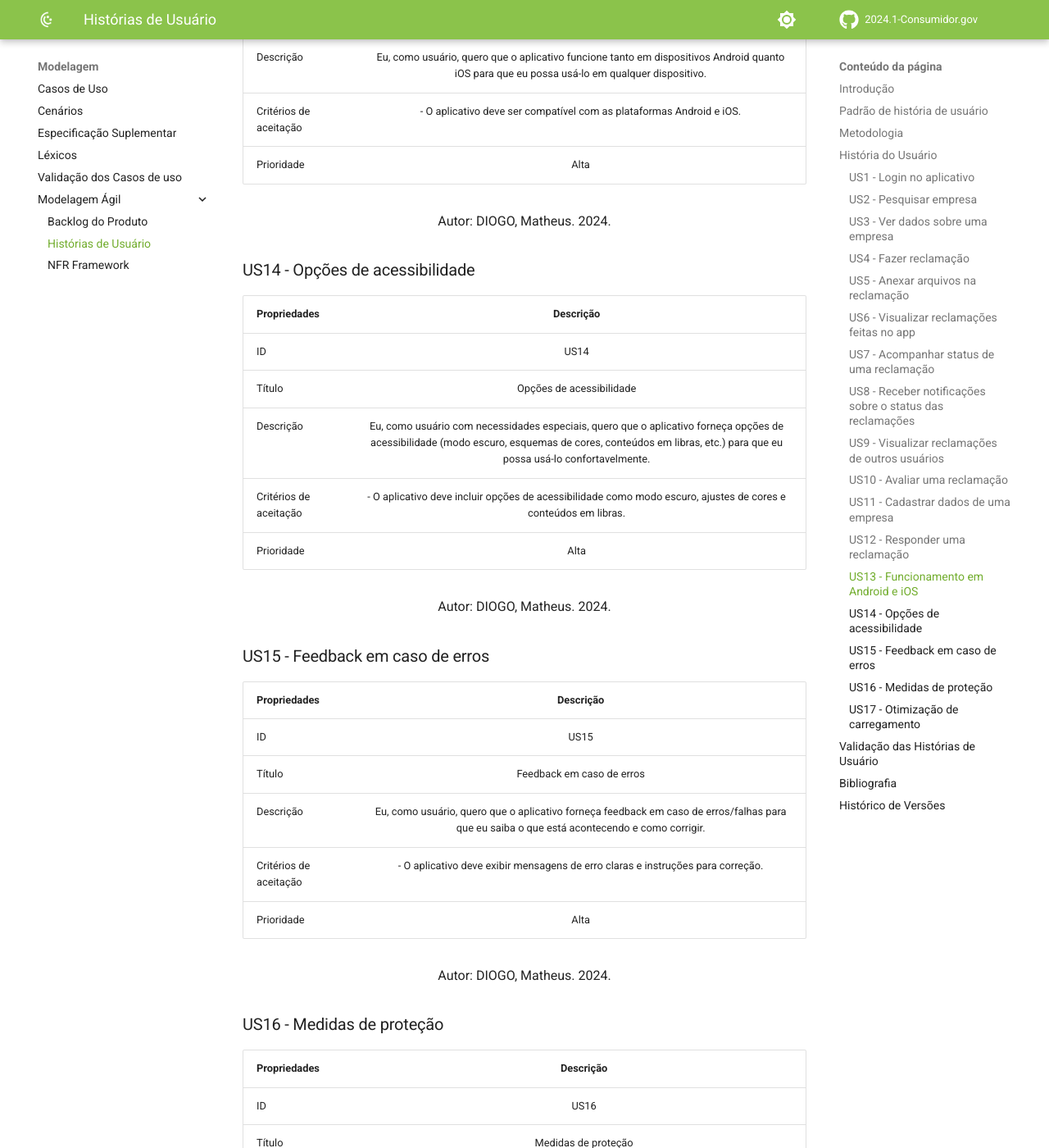
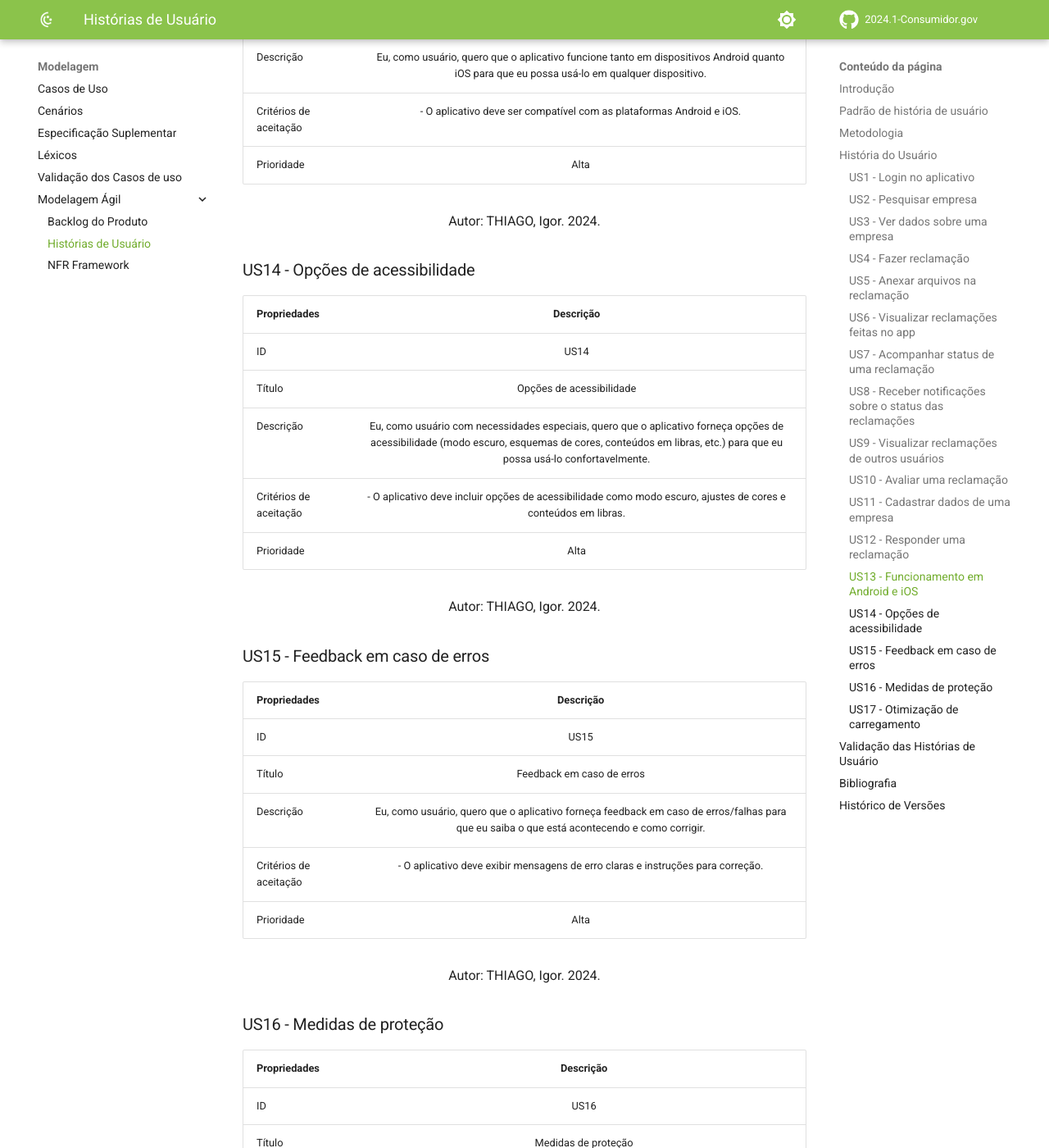
Before and after one commit to Requisitos-de-Software/2024.1-Grupo08, an MkDocs documentation site: the page built from docs/Modelagem/Modelagem Ágil/Historias.md, in a window 1280 px wide and 1400 px high, scrolled down 7259 px. Shown: the whole window at 82% size. Built offline with MkDocs 1.6.1 and Material for MkDocs 9.7.7, drawn with Linux system fonts in a browser that asks for light colours; comment, search, counter and statistics services are not loaded; some of the changed text lies outside the part shown.

Commit message:
correções vacilos

```diff
--- a/docs/Modelagem/Modelagem Ágil/Historias.md
+++ b/docs/Modelagem/Modelagem Ágil/Historias.md
@@ -201,7 +201,7 @@ A seguir estão as tabelas que descrevem as histórias de usuário elicitadas pe
 | Critérios de aceitação | - O aplicativo deve ser compatível com as plataformas Android e iOS. |
 | Prioridade | Alta |
 <div style="text-align: center">
-<p> Autor: DIOGO, Matheus. 2024.</p>
+<p> Autor: THIAGO, Igor. 2024.</p>
 </div>
 
 ### US14 - Opções de acessibilidade
@@ -214,7 +214,7 @@ A seguir estão as tabelas que descrevem as histórias de usuário elicitadas pe
 | Critérios de aceitação | - O aplicativo deve incluir opções de acessibilidade como modo escuro, ajustes de cores e conteúdos em libras. |
 | Prioridade | Alta |
 <div style="text-align: center">
-<p> Autor: DIOGO, Matheus. 2024.</p>
+<p> Autor: THIAGO, Igor. 2024.</p>
 </div>
 
 ### US15 - Feedback em caso de erros
@@ -227,7 +227,7 @@ A seguir estão as tabelas que descrevem as histórias de usuário elicitadas pe
 | Critérios de aceitação | - O aplicativo deve exibir mensagens de erro claras e instruções para correção. |
 | Prioridade | Alta |
 <div style="text-align: center">
-<p> Autor: DIOGO, Matheus. 2024.</p>
+<p> Autor: THIAGO, Igor. 2024.</p>
 </div>
 
 ### US16 - Medidas de proteção
@@ -240,7 +240,7 @@ A seguir estão as tabelas que descrevem as histórias de usuário elicitadas pe
 | Critérios de aceitação | - O aplicativo deve implementar medidas de segurança como criptografia de dados e autenticação de usuário. |
 | Prioridade | Alta |
 <div style="text-align: center">
-<p> Autor: DIOGO, Matheus. 2024.</p>
+<p> Autor: THIAGO, Igor. 2024.</p>
 </div>
 
 ### US17 - Otimização de carregamento
@@ -253,7 +253,7 @@ A seguir estão as tabelas que descrevem as histórias de usuário elicitadas pe
 | Critérios de aceitação | - O aplicativo deve carregar páginas e recursos de forma rápida e eficiente. |
 | Prioridade | Média |
 <div style="text-align: center">
-<p> Autor: DIOGO, Matheus. 2024.</p>
+<p> Autor: THIAGO, Igor. 2024.</p>
 </div>
 
 ## Validação das Histórias de Usuário
@@ -281,7 +281,7 @@ No vídeo 1 encontra-se a gravação da entrevista.
 ## Histórico de Versões
 | Data | Versão | Descrição | Autor(es) | Data de revisão | Revisor(es) |
 | :--:       | :----: | :-------: | :---: | :-------------: | :-----: |
-| 27/05/2024 | `1.3`  | Correções das histórias de usuário vindas da entrevista de validação | [Rodrigo Gontijo](https://github.com/rodrigogontijoo) | 27/05/2024 | [Guilherme Meister](https://github.com/gmeister18) e [Matheus Ferreira](https://github.com/matferreira1) |
-| 27/05/2024 | `1.2`  | Correções de formatação | [Rodrigo Gontijo](https://github.com/rodrigogontijoo) | 27/05/2024 | [Guilherme Meister](https://github.com/gmeister18) e [Matheus Ferreira](https://github.com/matferreira1) |
-| 27/05/2024 | `1.1`  | Adicionando Validação das histórias de Usuário | [Rodrigo Gontijo](https://github.com/rodrigogontijoo) | 27/05/2024 | [Guilherme Meister](https://github.com/gmeister18) e [Matheus Ferreira](https://github.com/matferreira1) |
-| 18/05/2024 | `1.0`  | Criação do artefato | [Guilherme Meister](https://github.com/gmeister18) e [Matheus Ferreira](https://github.com/matferreira1) | 26/05/2024 | [Henrique Galdino](https://github.com/hgaldino05) e [Rodrigo Gontijo](https://github.com/rodrigogontijoo) |
+| 27/05/2024 | `1.3`  | Correções das histórias de usuário vindas da entrevista de validação | [Rodrigo Gontijo](https://github.com/rodrigogontijoo) | 27/05/2024 | [Henrique Galdino](https://github.com/hgaldino05) |
+| 27/05/2024 | `1.2`  | Correções de formatação | [Rodrigo Gontijo](https://github.com/rodrigogontijoo) | 27/05/2024 | [Henrique Galdino](https://github.com/hgaldino05) |
+| 27/05/2024 | `1.1`  | Adicionando Validação das histórias de Usuário | [Rodrigo Gontijo](https://github.com/rodrigogontijoo) | 27/05/2024 | [Henrique Galdino](https://github.com/hgaldino05) |
+| 18/05/2024 | `1.0`  | Criação do artefato | [Guilherme Meister](https://github.com/gmeister18), [Igor Thiago](https://github.com/alladin-51) e [Matheus Ferreira](https://github.com/matferreira1) | 26/05/2024 | [Henrique Galdino](https://github.com/hgaldino05) |
```
Also changed, not shown: docs/Atas das Reuniões/entrega4-r1.md (+1 -1 lines), docs/Atas das Reuniões/entrega4-r2.md (+1 -1 lines), docs/Planejamento/cronograma/cronograma-executado.md (+17 -0 lines).
